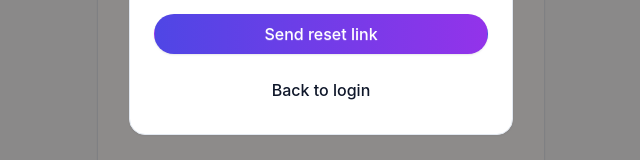
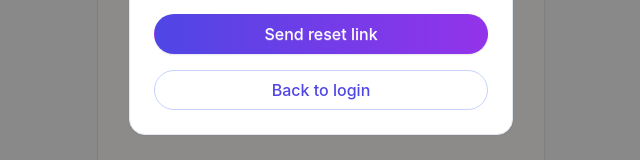
Before and after one commit to chetu300/ProConnect, a React (Vite) app in the folder frontend/: page /login in a window 1280 px wide. Both pictures are taken after a click on the button "Forgot password?". Shown: the part 402-562 px from the top of the page, without its empty margins (319-959 px from the left). Built offline with nearby package versions, Linux system fonts and the light colour scheme; no server answers.

Commit message:
Improve forgot-password back button visibility

```diff
--- a/frontend/src/pages/LoginPage.jsx
+++ b/frontend/src/pages/LoginPage.jsx
@@ -97,7 +97,7 @@ export default function LoginPage() {
                 <button className="btn btn-primary w-full" type="submit">Send reset link</button>
                 <button
                   type="button"
-                  className="btn btn-ghost w-full"
+                  className="btn btn-outline w-full"
                   onClick={() => setShowForgotPassword(false)}
                 >
                   Back to login
```
